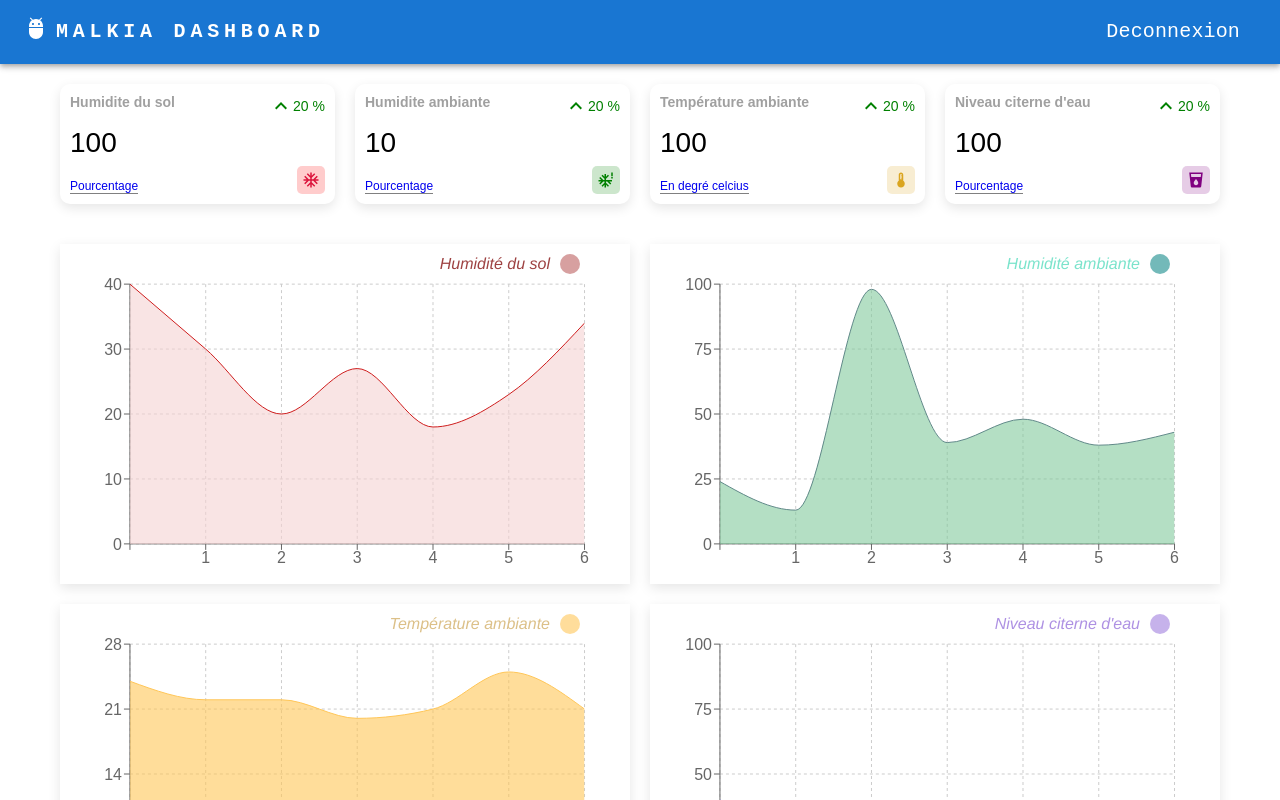
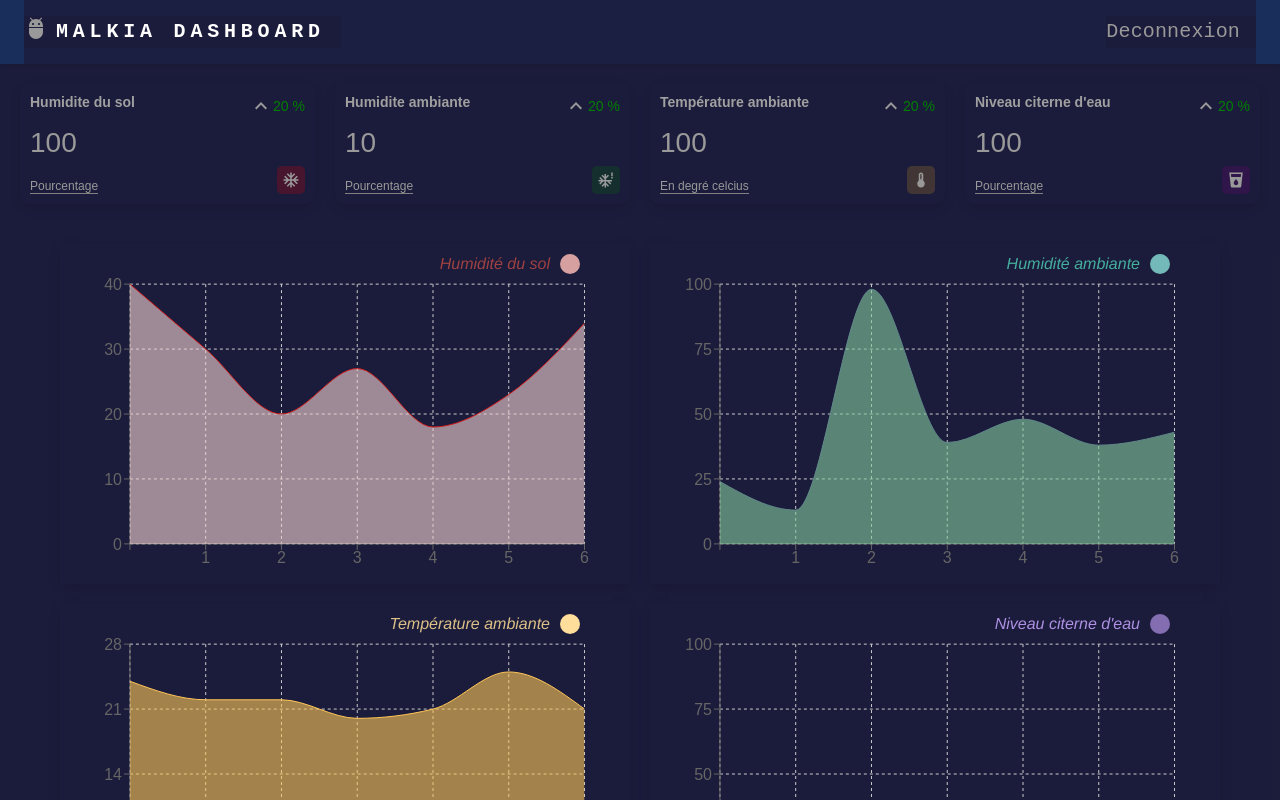
Before and after one commit to EsdrasWite/frontend-malkia-dashboard, a React (Create React App) app: page /home in a window 1280 px wide. Shown: the top 800 px of the page. Built offline with nearby package versions, Linux system fonts and the light colour scheme.

Commit message:
completion of grid

```diff
--- a/src/components/card/card.scss
+++ b/src/components/card/card.scss
@@ -1,12 +1,14 @@
+@import '../styles/responsive.scss';
+
 .widget {
     display: flex;
     justify-content: space-between;
-    flex: 1;
     padding: 10px;
     -webkit-box-shadow: 2px 4px 10px 1px rgba(0, 0, 0, 0.47);
     box-shadow: rgba(0, 0, 0, 0.1) 0px 4px 12px;
     border-radius: 10px;
     height: 100px;
+    // width: 300px;
 
     .left,
     .right {
--- a/src/components/navbar/Navbar.jsx
+++ b/src/components/navbar/Navbar.jsx
@@ -22,7 +22,7 @@ function NavBar() {
                                 fontFamily: 'monospace',
                                 fontWeight: 700,
                                 letterSpacing: '.3rem',
-                                color: 'inherit',
+                                color: '#fff',
                                 textDecoration: 'none',
                             }}
                         >
--- a/src/components/styles/globalStyle.scss
+++ b/src/components/styles/globalStyle.scss
@@ -4,6 +4,8 @@
     font-family: 'Nunito', sans-serif;
     font-weight: 400;
     margin: 0;
+    background: #1c1c3bc8;
+    color:#999
 }
 
 .imgLogin {
@@ -14,9 +16,15 @@
 }
 
 .cardContainer {
-    display: flex;
-    padding: 20px 60px;
+    display: grid;
+    grid-template-columns: 1fr 1fr 1fr 1fr;
+    padding: 20px 20px;
     gap: 20px;
+
+    @include md {
+        grid-template-columns: 1fr 1fr;
+        padding: 20px 30px;
+    }
 
 }
 
@@ -27,9 +35,13 @@
     grid-template-columns: 1fr 1fr;
     grid-auto-rows: minmax(160px, auto);
 
-    @include md{
+    @include md {
         padding: 20px 30px;
         grid-template-columns: 1fr;
+    }
+
+    @include lg {
+        padding: 20px 10px;
     }
 
     .box {
@@ -40,6 +52,7 @@
     .box1 {
         grid-column: span 1;
         grid-row: span 2;
+
 
         .legend {
             display: flex;
@@ -70,6 +83,7 @@
         grid-column: span 1;
         grid-row: span 2;
 
+
         .legend {
             display: flex;
             flex-direction: row;
@@ -97,6 +111,7 @@
     .box3 {
         grid-column: span 1;
         grid-row: span 2;
+
 
         .legend {
             display: flex;
--- a/src/components/styles/responsive.scss
+++ b/src/components/styles/responsive.scss
@@ -1,5 +1,5 @@
-$sm: 480px;
-$md: 768px;
+$sm:480px;
+$md:768px;
 $lg:1024px;
 $xl:1200px;
 $xxl:1400px;
--- a/src/pages/Home.jsx
+++ b/src/pages/Home.jsx
@@ -15,10 +15,22 @@ function Home() {
             <NavBar />
 
             <Box className='cardContainer' >
-                <Card type="humiditeSol" />
-                <Card type="humiditeAmbiante" />
-                <Card type="temperatureAmbiante" />
-                <Card type="niveauEau" />
+                <div className="box box1">
+                    <Card type="humiditeSol" />
+                </div>
+                <div className="box box1">
+                    <Card type="humiditeAmbiante" />
+
+                </div>
+                <div className="box box1">
+                    <Card type="temperatureAmbiante" />
+
+                </div>
+                <div className="box box1">
+                    <Card type="niveauEau" />
+
+                </div>
+
             </Box>
 
             <div className="chart2">
```
